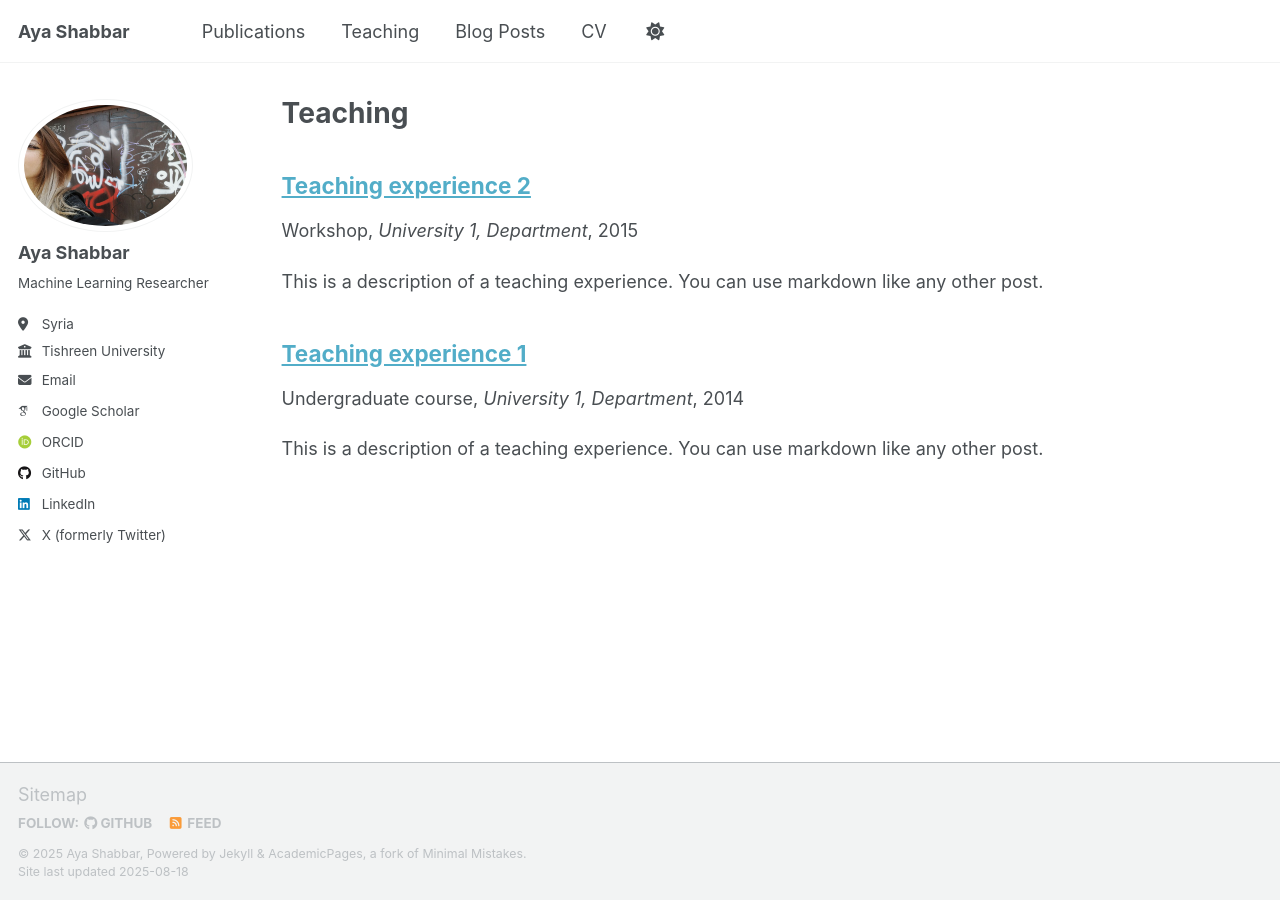
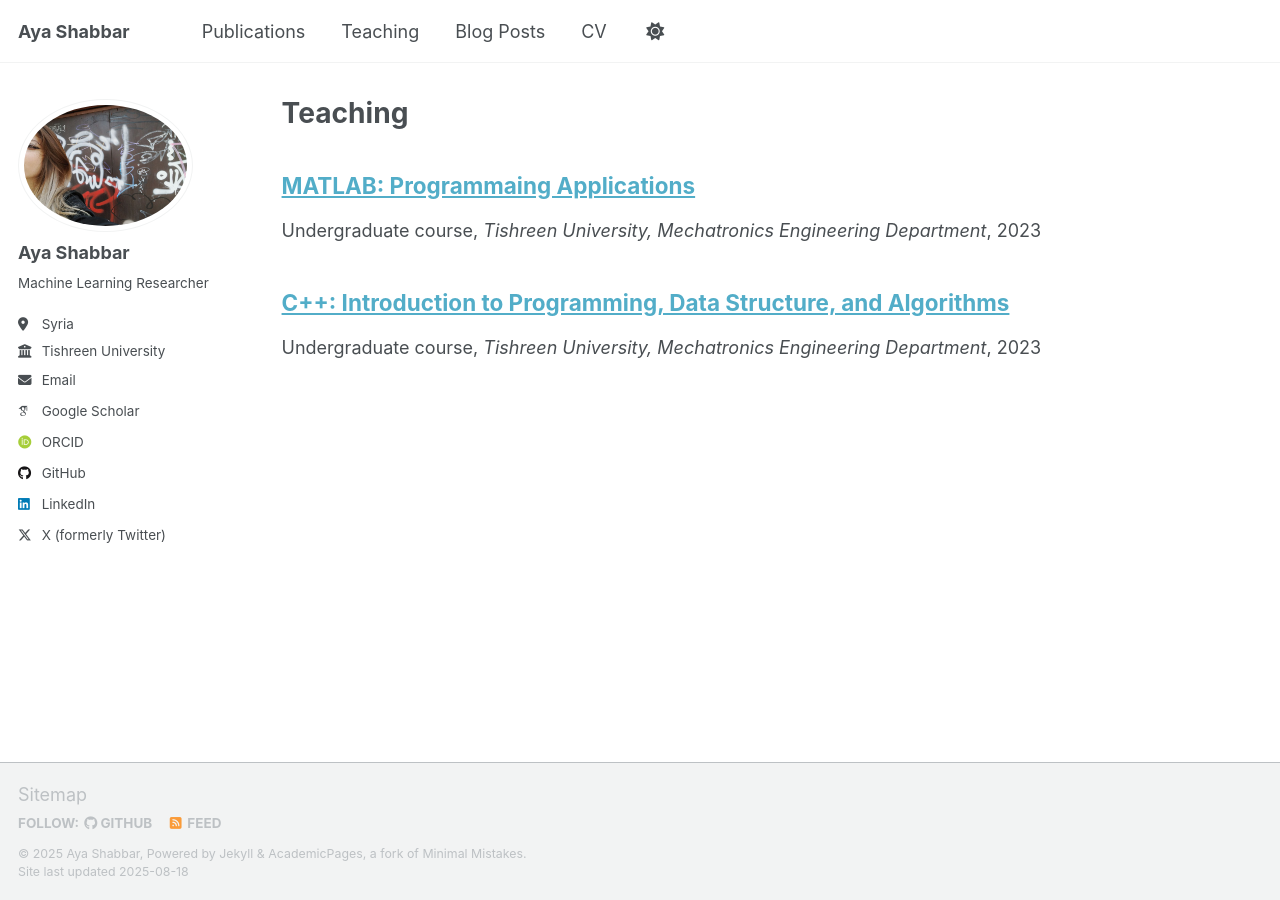
Before and after one commit to ayashabbar/ayashabbar.github.io, a Jekyll site: the page built from _pages/teaching.html, in a window 1280 px wide. Built offline with Jekyll 4.4.1, drawn with Linux system fonts in a browser that asks for light colours; some web fonts are replaced; a script that is not in the unit is left out.

Commit message:
teaching

```diff
--- a/_teaching/2014-spring-teaching-1.md
+++ b/_teaching/2014-spring-teaching-1.md
@@ -1,20 +1,9 @@
 ---
-title: "Teaching experience 1"
+title: "C++: Introduction to Programming, Data Structure, and Algorithms"
 collection: teaching
 type: "Undergraduate course"
-permalink: /teaching/2014-spring-teaching-1
-venue: "University 1, Department"
-date: 2014-01-01
-location: "City, Country"
+permalink: /teaching/2023-spring-teaching-1
+venue: "Tishreen University, Mechatronics Engineering Department"
+date: 2023-03-01
+location: "Lattakia, Syria"
 ---
-
-This is a description of a teaching experience. You can use markdown like any other post.
-
-Heading 1
-======
-
-Heading 2
-======
-
-Heading 3
-======
--- a/_teaching/2015-spring-teaching-2.md
+++ b/_teaching/2015-spring-teaching-2.md
@@ -1,20 +1,9 @@
 ---
-title: "Teaching experience 2"
+title: "MATLAB: Programmaing Applications"
 collection: teaching
-type: "Workshop"
-permalink: /teaching/2015-spring-teaching-1
-venue: "University 1, Department"
-date: 2015-01-01
-location: "City, Country"
+type: "Undergraduate course"
+permalink: /teaching/2023-spring-teaching-1
+venue: "Tishreen University, Mechatronics Engineering Department"
+date: 2023-10-01
+location: "Lattakia, Syria"
 ---
-
-This is a description of a teaching experience. You can use markdown like any other post.
-
-Heading 1
-======
-
-Heading 2
-======
-
-Heading 3
-======
```
